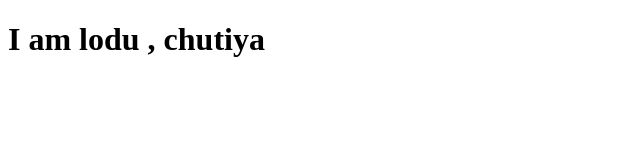
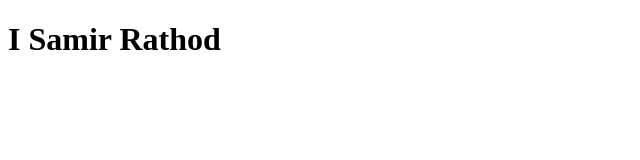
Before and after one commit to sameerrathod92/VCSCF-1, a plain HTML site: page index.html in a window 1280 px wide. Shown: the whole page, without its empty margins (0-640 px from the left). Drawn offline with Linux system fonts and the light colour scheme.

Commit message:
Update index.html

```diff
--- a/index.html
+++ b/index.html
@@ -6,6 +6,6 @@
     <title>Document</title>
 </head>
 <body>
-    <h1>I am lodu , chutiya </h1>
+    <h1>I Samir Rathod</h1>
 </body>
 </html>
```
